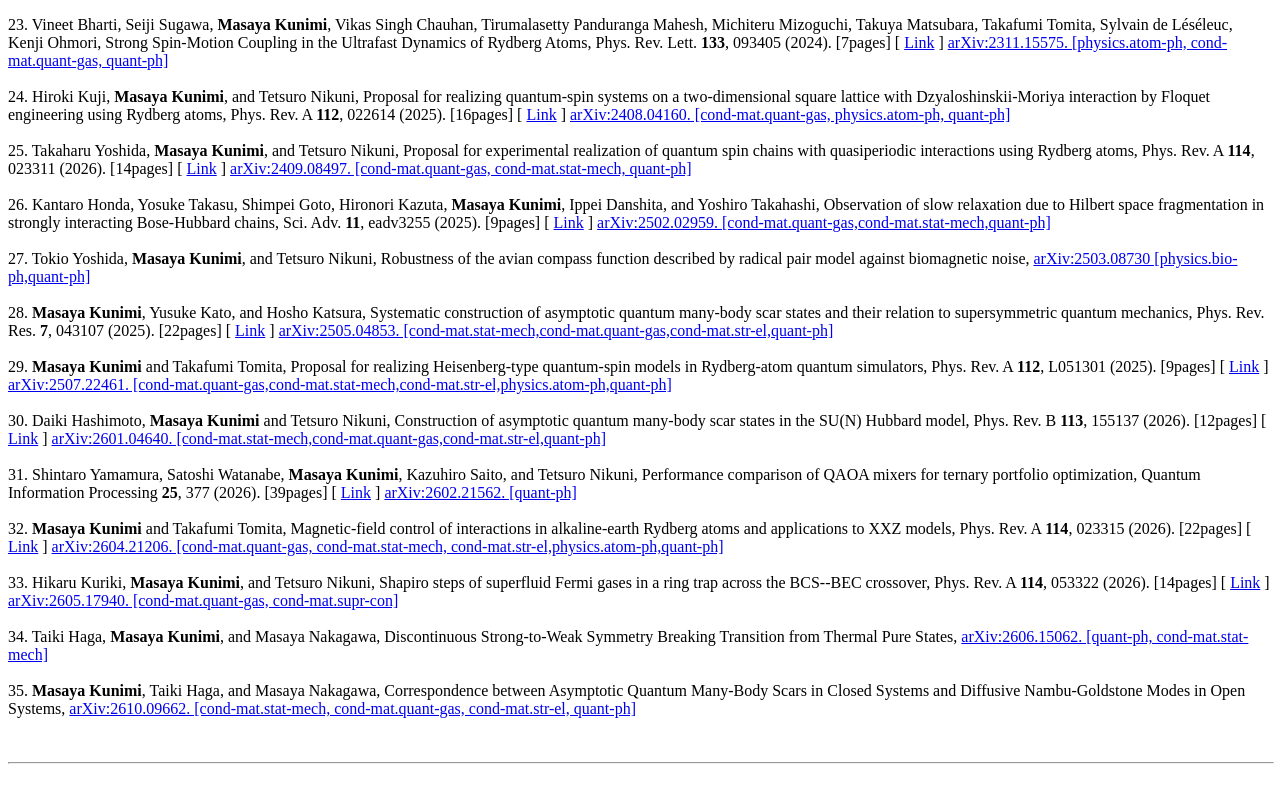
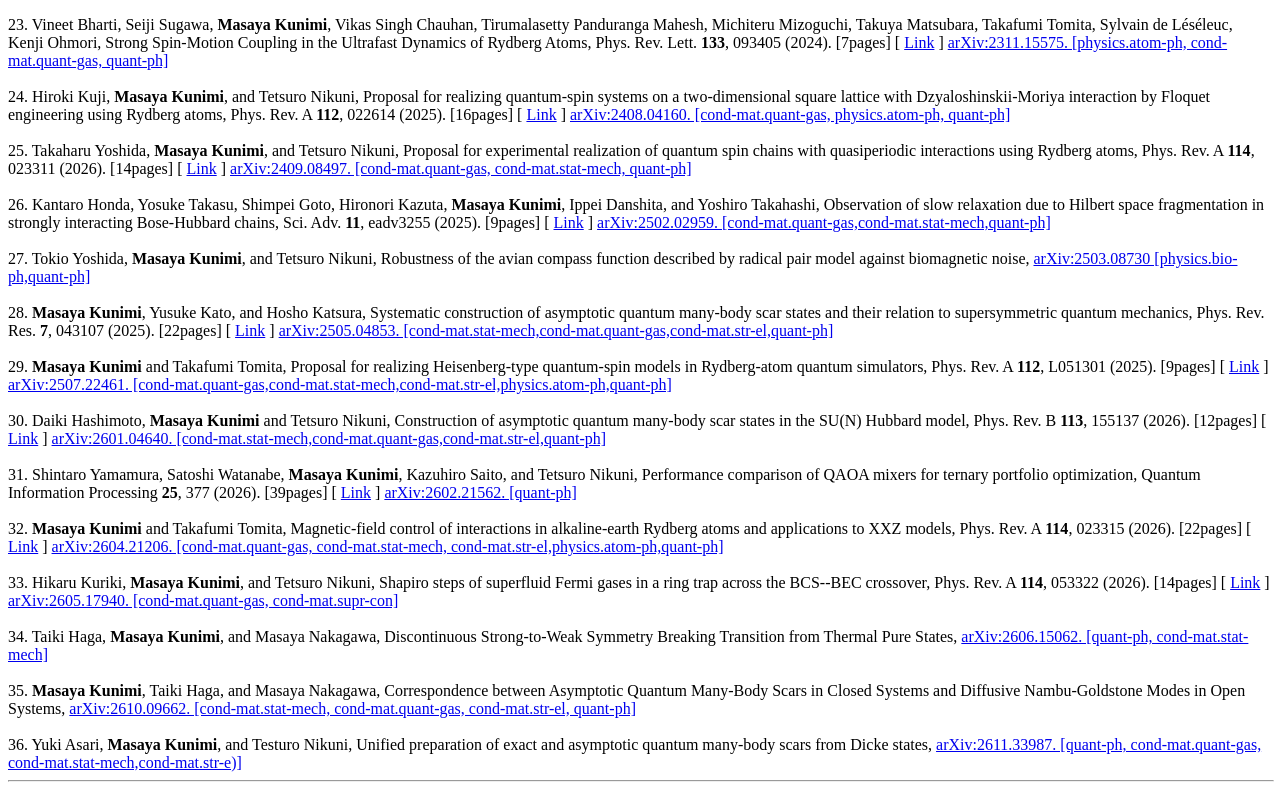
Before and after one commit to kunimimasaya/kunimimasaya.github.io, a plain HTML site: page index_e.html in a window 1280 px wide. Shown: the part 1961-2751 px from the top of the page. Drawn offline with Linux system fonts and the light colour scheme.

Commit message:
Add reference to Yuki Asari et al. paper

```diff
--- a/index_e.html
+++ b/index_e.html
@@ -259,6 +259,7 @@ Thermal Pure States, <a href="https://arxiv.org/abs/2606.15062" target="_top">ar
 <br>
 <br>
 
+36. Yuki Asari, <b>Masaya Kunimi</b>, and Testuro Nikuni, Unified preparation of exact and asymptotic quantum many-body scars from Dicke states, <a href="https://arxiv.org/abs/2611.33987" target="_top">arXiv:2611.33987. [quant-ph, cond-mat.quant-gas, cond-mat.stat-mech,cond-mat.str-e)] </a>
 
 <br>
 <!-- %%%%%%%%%%%%%%%%%%%%%%%%%%%%%%%%%%%%%%%%%%%%%%%%%%%%%%%%%%%%%%%%%%%%% -->
```
